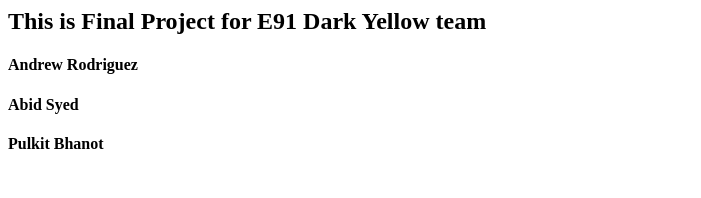
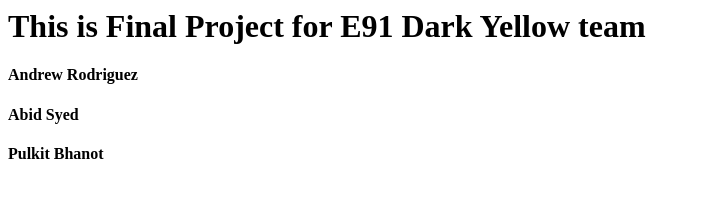
Before and after one commit to guezandy/e91FinalProject, a plain HTML site: page index.html in a window 1280 px wide. Shown: the whole page, without its empty margins (0-701 px from the left). Drawn offline with Linux system fonts and the light colour scheme.

Commit message:
Update index.html

```diff
--- a/index.html
+++ b/index.html
@@ -1,4 +1,4 @@
-<h2>This is Final Project for E91 Dark Yellow team</h2>
+<h1>This is Final Project for E91 Dark Yellow team</h1>
 <h4> Andrew Rodriguez </h4>
 <h4> Abid Syed </h4>
 <h4> Pulkit Bhanot </h4>
```
